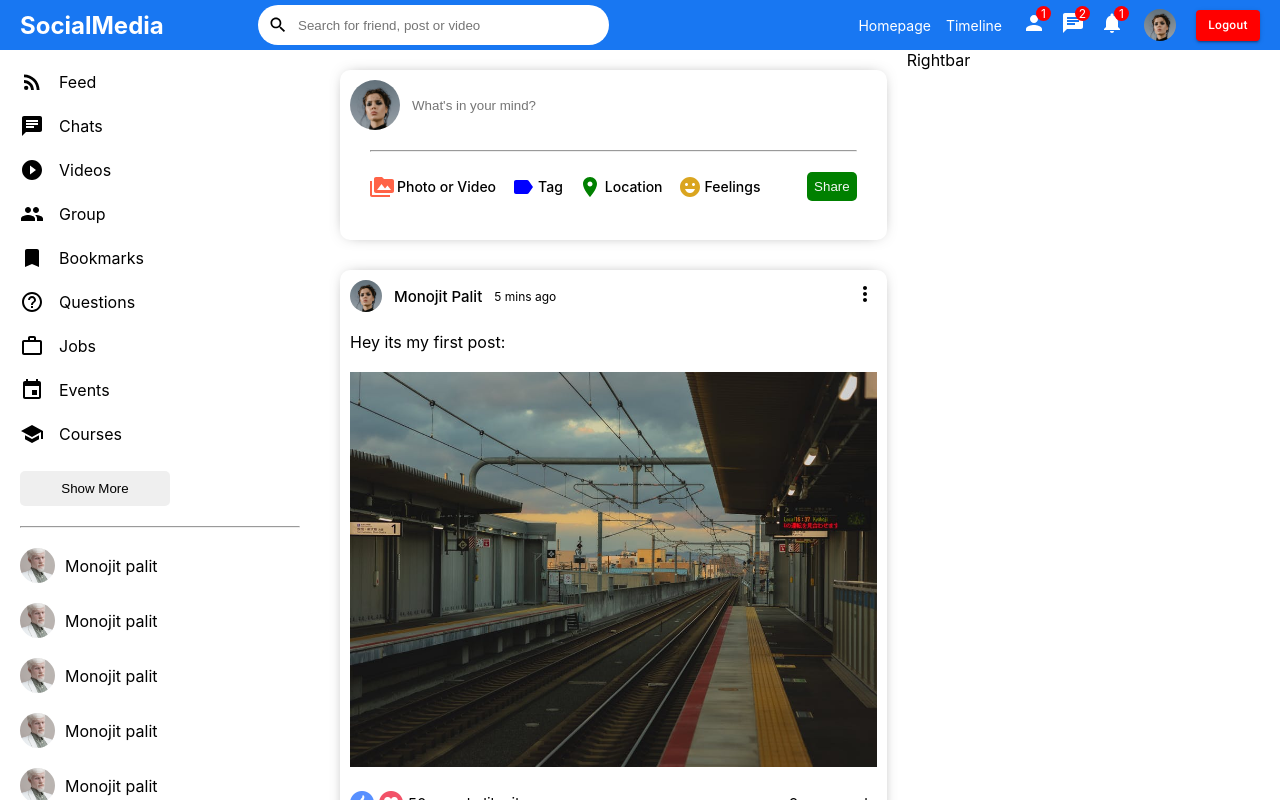
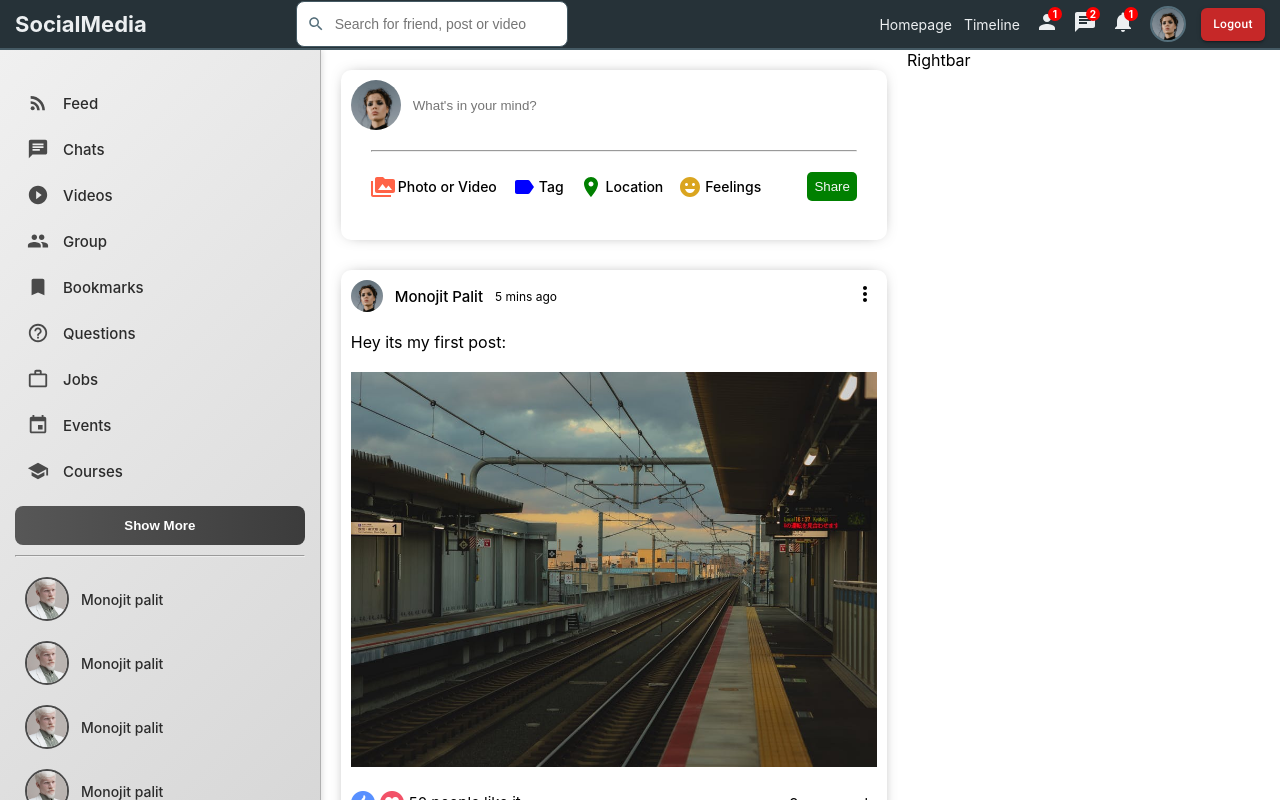
Before and after one commit to rick2001/socialmediaapp, a React (Create React App) app: page /home in a window 1280 px wide. Shown: the top 800 px of the page. Built offline with nearby package versions, Linux system fonts and the light colour scheme.

Commit message:
commit-8

```diff
--- a/src/Components/Navbar.css
+++ b/src/Components/Navbar.css
@@ -1,29 +1,28 @@
 .topbarContainer {
     height: 50px;
     width: 100%;
-    background-color: #1877f2;
+    background-color: #263238;
     display: flex;
     align-items: center;
     justify-content: space-between;
     position: sticky;
     top: 0;
     z-index: 999;
-    padding: 0 20px;
+    padding: 0 15px;
     box-sizing: border-box;
+    border-bottom: 2px solid #455a64;
 }
-
 
 .topbarLeft {
     flex: 1;
 }
 
 .logo {
-    font-size: 24px;
+    font-size: 22px;
     font-weight: bold;
-    color: white;
+    color: #eceff1;
     cursor: pointer;
 }
-
 
 .topbarCenter {
     flex: 2;
@@ -32,74 +31,88 @@
 }
 
 .searchbar {
-    width: 80%;
-    height: 30px;
-    background-color: white;
-    border-radius: 30px;
+    width: 60%;
+    height: 34px;
+    background-color: #ffffff;
+    border-radius: 8px;
     display: flex;
     align-items: center;
     padding: 5px 10px;
+    border: 1px solid #455a64;
 }
 
 .searchIcon {
-    font-size: 20px !important;
+    font-size: 18px !important;
+    color: #546e7a;
 }
 
 .searchInput {
     border: none;
     width: 100%;
     padding-left: 10px;
+    font-size: 14px;
+    background: transparent;
+    color: #263238;
 }
 
 .searchInput:focus {
     outline: none;
 }
 
-
 .topbarRight {
     flex: 3;
     display: flex;
     align-items: center;
     justify-content: flex-end;
-    color: white;
-    gap: 20px;
+    color: #eceff1;
+    gap: 15px;
 }
 
 .topbarLinks {
     display: flex;
-    gap: 15px;
+    gap: 12px;
 }
 
 .topbarLink {
     font-size: 14px;
     cursor: pointer;
+    transition: color 0.2s ease-in-out;
+}
+
+.topbarLink:hover {
+    color: #b0bec5;
 }
 
 .topbarIcons {
     display: flex;
-    gap: 15px;
+    gap: 14px;
 }
 
 .topbarIconItem {
     position: relative;
     cursor: pointer;
+    transition: transform 0.2s ease-in-out;
+}
+
+.topbarIconItem:hover {
+    transform: scale(1.1);
 }
 
 .topbarIconBadge {
-    width: 15px;
-    height: 15px;
-    background-color: red;
+    width: 14px;
+    height: 14px;
+    background: red;
     border-radius: 50%;
     color: white;
     position: absolute;
-    top: -5px;
-    right: -5px;
+    top: -3px;
+    right: -3px;
     display: flex;
     align-items: center;
     justify-content: center;
-    font-size: 12px;
+    font-size: 10px;
+    font-weight: bold;
 }
-
 
 .topbarImg {
     width: 32px;
@@ -107,13 +120,19 @@
     border-radius: 50%;
     object-fit: cover;
     cursor: pointer;
+    border: 2px solid #546e7a;
 }
 
-
 .logoutButton {
-    background-color: red !important;
+    background-color: #c62828 !important;
     color: white !important;
     font-size: 12px !important;
-    padding: 5px 10px !important;
+    padding: 6px 12px !important;
     text-transform: none !important;
+    border-radius: 6px !important;
+    transition: background-color 0.2s ease-in-out;
 }
+
+.logoutButton:hover {
+    background-color: #b71c1c !important;
+}
--- a/src/Components/Sidebar.css
+++ b/src/Components/Sidebar.css
@@ -1,58 +1,110 @@
-.sidebar{
-     flex: 3;
-     height: calc(100vh-50px);
-     overflow-y: scroll;
-     scrollbar-width: thin;
-}
-.sidebarWrapper{
-    padding: 20px;
+.sidebar {
+    flex: 3;
+    height: 100vh;
+    background: linear-gradient(135deg, #f0f0f0, #d6d6d6);
+    color: #2c2c2c;
+    overflow-y: auto;
+    scrollbar-width: thin;
+    border-right: 1px solid #b0b0b0;
+    padding-top: 15px;
+    box-shadow: 2px 0 5px rgba(0, 0, 0, 0.1);
 }
 
-.sidebarList{
+.sidebarWrapper {
+    padding: 15px;
+}
+
+.sidebarList {
     padding: 0;
     margin: 0;
     list-style: none;
 }
 
-.sidebarListItem{
+.sidebarListItem {
     display: flex;
     align-items: center;
-    margin-bottom: 20px;
-}
-.sidebarIcon{
-    margin-right: 15px;
+    padding: 12px;
+    border-radius: 10px;
+    cursor: pointer;
+    transition: all 0.3s ease;
+    font-weight: 500;
+    color: #2c2c2c;
 }
 
-.sidebarButton{
-    width: 150px;
-    border: none;
-    padding: 10px;
-    border-radius: 5px;
-    font-weight: 500;
-    cursor: pointer;
-    margin-top: 5px;
+.sidebarListItem:hover {
+    background: rgba(50, 50, 50, 0.1);
+    transform: translateX(3px);
 }
 
-.sidebarHr{
-    margin: 25px 0px;
+.sidebarIcon {
+    margin-right: 14px;
+    color: #4a4a4a;
+    font-size: 22px !important;
 }
 
-.sidebarFriendList{
+.sidebarListItemText {
+    font-size: 15px;
+}
+
+.sidebarButton {
+    width: 100%;
+    border: none;
+    padding: 12px;
+    background: linear-gradient(90deg, #575757, #3c3c3c);
+    color: white;
+    font-weight: bold;
+    border-radius: 8px;
+    cursor: pointer;
+    margin-top: 12px;
+    transition: all 0.3s ease;
+}
+
+.sidebarButton:hover {
+    background: linear-gradient(90deg, #3c3c3c, #2c2c2c);
+    transform: scale(1.05);
+}
+
+.sidebarHr {
+    border: 0;
+    height: 1px;
+    background: #a0a0a0;
+    margin: 15px 0;
+}
+
+.sidebarFriendList {
     padding: 0;
-    margin-top: 20px;
+    margin-top: 10px;
     list-style: none;
 }
 
-.sidebarFriend{
+.sidebarFriend {
     display: flex;
     align-items: center;
-    margin-bottom: 20px;
+    padding: 10px;
+    border-radius: 10px;
+    transition: all 0.3s ease;
 }
 
-.sidebarFriendImg{
-    width: 35px;
-    height: 35px;
+.sidebarFriend:hover {
+    background: rgba(50, 50, 50, 0.1);
+}
+
+.sidebarFriendImg {
+    width: 40px;
+    height: 40px;
     border-radius: 50%;
     object-fit: cover;
-    margin-right: 10px;
+    margin-right: 12px;
+    border: 2px solid #4a4a4a;
+    transition: all 0.3s ease;
 }
+
+.sidebarFriend:hover .sidebarFriendImg {
+    border-color: #2c2c2c;
+}
+
+.sidebarFriendName {
+    font-size: 14px;
+    font-weight: 500;
+    color: #2c2c2c;
+}
```
